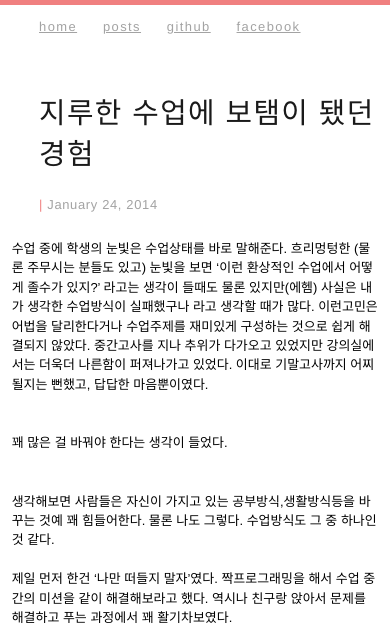
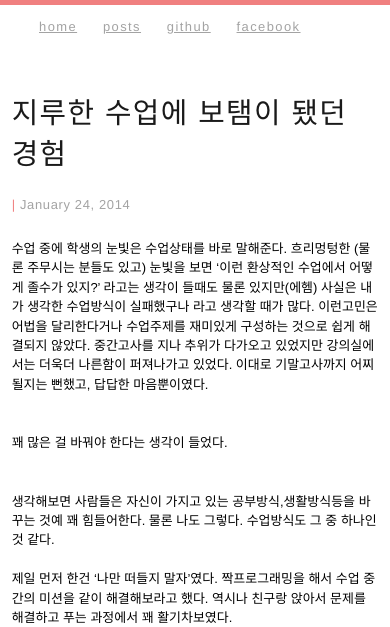
Before and after one commit to crongro/nigayo.github.io, a Jekyll site: the page built from _posts/2014-01-24-newEdu.md, in a window 390 px wide. Shown: the top 627 px of the page. Built offline with Jekyll 4.4.1, drawn with Linux system fonts in a browser that asks for light colours; nearby versions of some CDN libraries; library files that are not in the unit come from our copies; Markdown is read by kramdown in place of the engine named in the settings; comment, search, counter and statistics services are not loaded; grey boxes are pictures that could not be loaded.

Commit message:
modified CSS(margin)

```diff
--- a/css/postLayout.css
+++ b/css/postLayout.css
@@ -136,6 +136,12 @@
         font-size : 2em;
     }
 
+    article > header {
+        1width : 90%;
+        margin-left: 3%;
+        margin-right:3%;
+    }
+
     article > header > section{
         font-size : 0.9em;
     }
```
Also changed, not shown: 1 other file.
